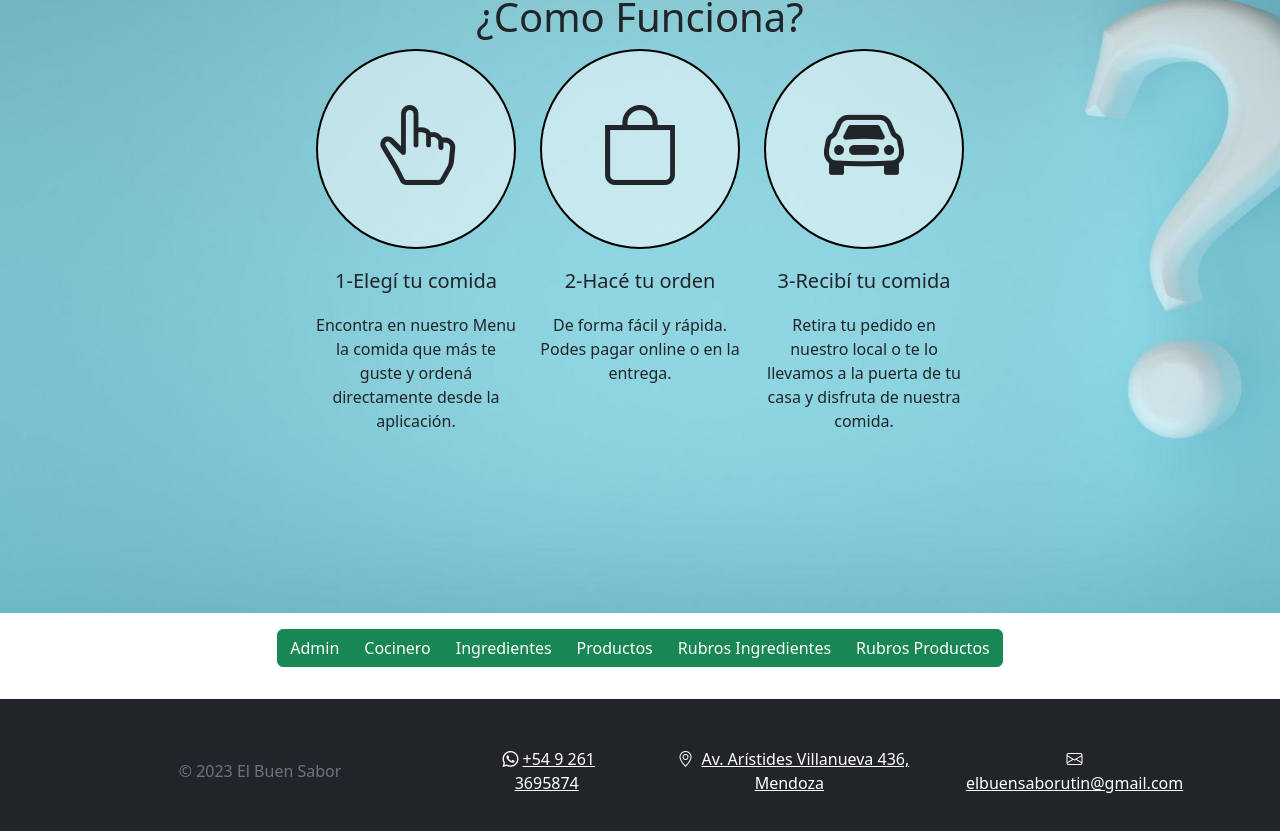
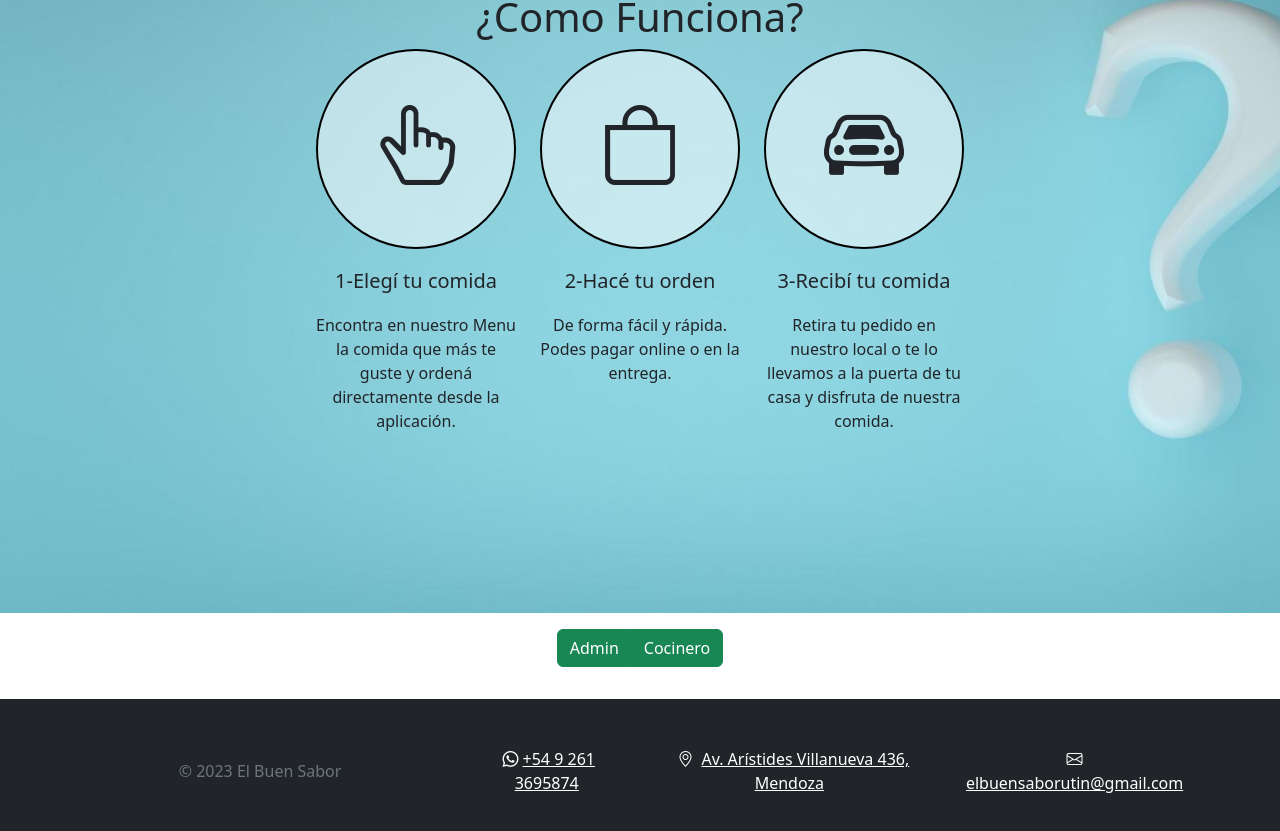
Before and after one commit to RamaHualpusher/Illuminati-ElBuenSabor-Frontend, a React (Create React App) app: page / in a window 1280 px wide. Shown: the part 1455-2286 px from the top of the page. Built offline with nearby package versions, Linux system fonts and the light colour scheme.

Commit message:
fix UserRouter

```diff
--- a/src/routers/UserRouter.tsx
+++ b/src/routers/UserRouter.tsx
@@ -18,10 +18,6 @@ const UserRouter = () => {
         <div className="btn-group">
           <Link to="/Admin" className="btn btn-success my-3">Admin</Link>
           <Link to="/Cocinero" className="btn btn-success my-3">Cocinero</Link>
-          <Link to="/cocina/ingredientes" className="btn btn-success my-3">Ingredientes</Link>
-          <Link to="/cocina/productos" className="btn btn-success my-3">Productos</Link>
-          <Link to="/cocina/rubros/ingredientes" className="btn btn-success my-3">Rubros Ingredientes</Link>
-          <Link to="/cocina/rubros/productos" className="btn btn-success my-3">Rubros Productos</Link>
         </div>
       </div>
       <Footer/>
```
